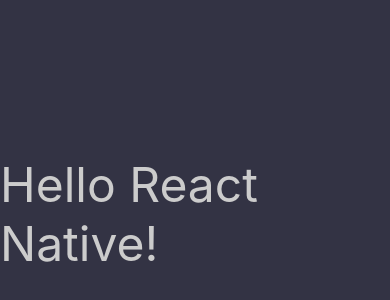
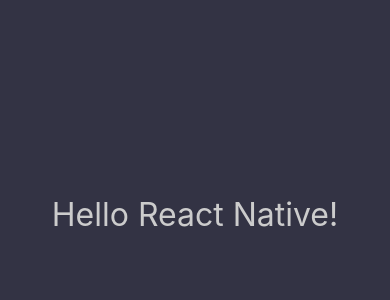
Before and after one commit to AbhinavRobinson/one-native-app, a React Native app: screen / in a window 390 px wide. Shown: the part 208-508 px from the top of the page. Built offline with nearby package versions, Linux system fonts and the light colour scheme.

Commit message:
(feat): use safe area

```diff
--- a/App.tsx
+++ b/App.tsx
@@ -1,13 +1,13 @@
 import { StatusBar } from "expo-status-bar";
 import React from "react";
-import { StyleSheet, Text, View } from "react-native";
+import { StyleSheet, Text, SafeAreaView } from "react-native";
 
 export default function App() {
   return (
-    <View style={styles.container}>
+    <SafeAreaView style={styles.container}>
       <Text style={styles.text}>Hello React Native!</Text>
       <StatusBar style="auto" />
-    </View>
+    </SafeAreaView>
   );
 }
 
@@ -20,6 +20,6 @@
   },
   text: {
     color: "#ccc",
-    fontSize: 48,
+    fontSize: 32,
   },
 });
```
